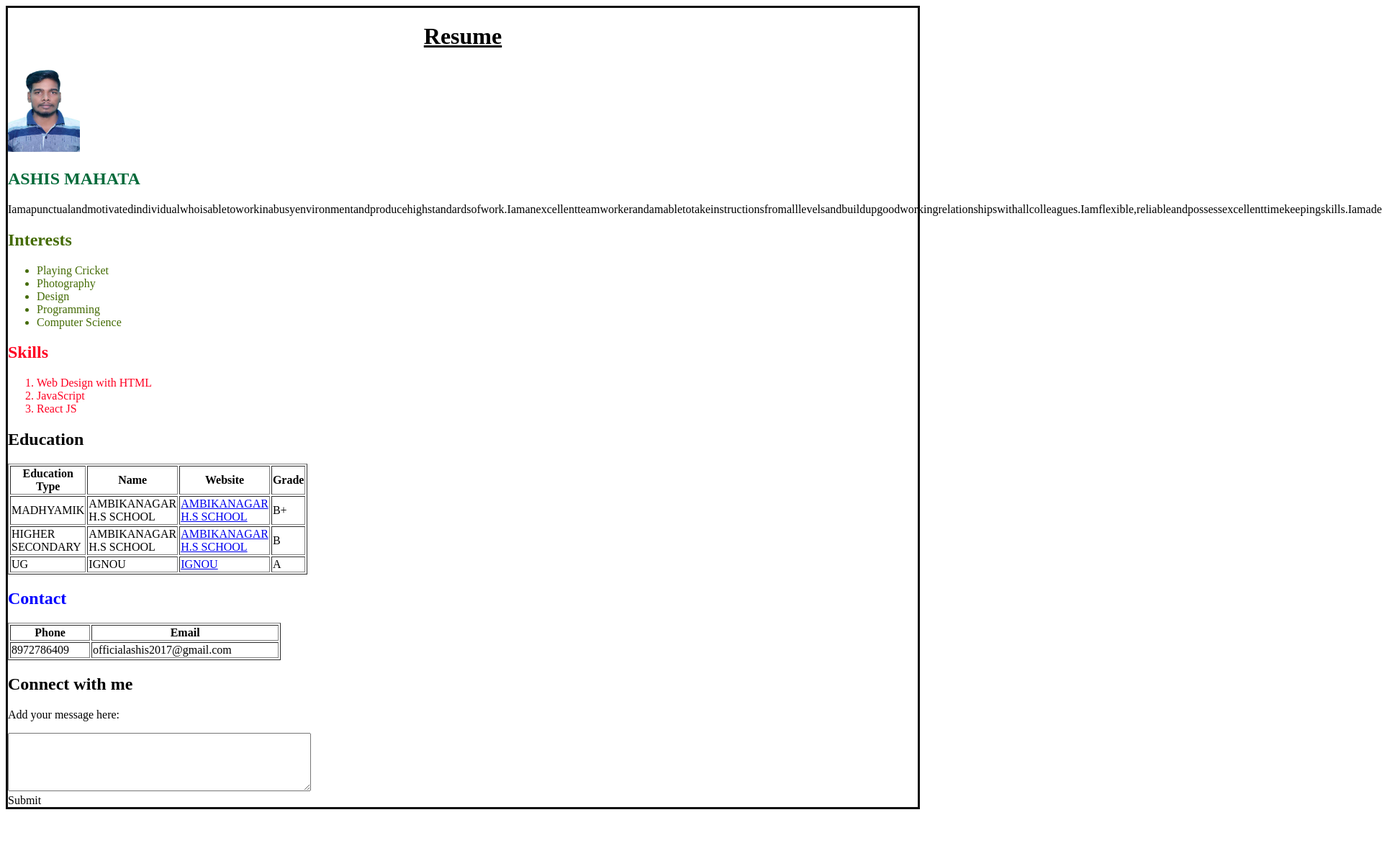
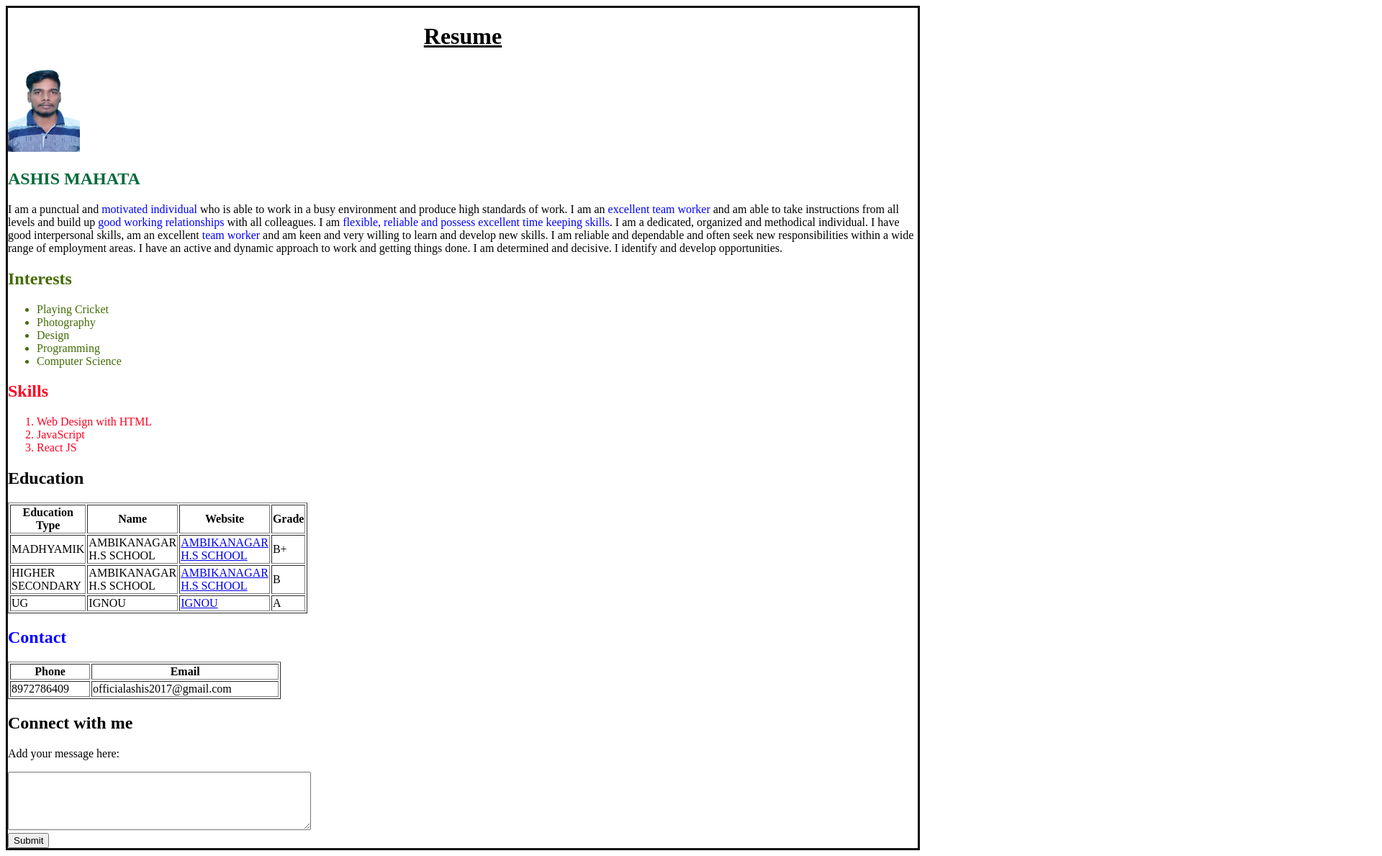
Before and after one commit to officialashis2017/resume2, a plain HTML site: page index.html in a window 1280 px wide. Shown: the top 1189 px of the page at 72% size, 1920 px wide, since content can reach past the window. Before the commit the page ends 1132 px from the top, so only its background shows below. Drawn offline with Linux system fonts and the light colour scheme.

Commit message:
Update index.html

```diff
--- a/index.html
+++ b/index.html
@@ -15,7 +15,20 @@
 </table>
 <!-- Enter your name-->
 <h2  style="color:rgb(3, 106, 58)">ASHIS MAHATA</h2>
-<p> Iamapunctualand<spanstyle="color:blue">motivatedindividual</span>whoisabletoworkinabusyenvironmentandproducehighstandardsofwork.Iaman<spanstyle="color:blue">excellentteamworker</span>andamabletotakeinstructionsfromalllevelsandbuildup<spanstyle="color:blue">goodworkingrelationships</span>withallcolleagues.Iam<spanstyle="color:blue">flexible,reliableandpossessexcellenttimekeepingskills</span>.Iamadedicated,organizedandmethodicalindividual.Ihavegoodinterpersonalskills,amanexcellent<spanstyle="color:blue">teamworker</span>andamkeenandverywillingtolearnanddevelopnewskills.Iamreliableanddependableandoftenseeknewresponsibilitieswithinawiderangeofemploymentareas.Ihaveanactiveanddynamicapproachtoworkandgettingthingsdone.Iamdeterminedanddecisive.Iidentifyanddevelopopportunities.</p>
+<p>I am a punctual and <span style="color:blue">motivated individual
+</span>who is able to work in a busy environment and produce high standards
+of work. I am an <span style="color:blue">excellent team worker</span> and
+am able to take instructions from all levels and build up <span
+style="color:blue">good working relationships </span>with all colleagues. I
+am <span style="color:blue">flexible, reliable and possess excellent time
+keeping skills</span>. I am a dedicated, organized and methodical
+individual. I have good interpersonal skills, am an excellent <span
+style="color:blue">team worker </span>and am keen and very willing to learn
+and develop new skills. I am reliable and dependable and often seek new
+responsibilities within a wide range of employment areas. I have an active
+and dynamic approach to work and getting things done. I am determined and
+decisive. I identify and develop opportunities.
+ </p>
 
 <h2 style="color:rgb(68, 107, 5)">Interests</h2>
 <ul>
@@ -82,7 +95,8 @@
 <textarea name="Add your message here " rows="5" cols="50">
 </textarea>
 <br>
-<buttontype="button"onclick="alert('Thanksforyourmessage')">Submit</button>
+<button type="button" onclick="alert('Thanks for your
+message')">Submit</button>
 </body>
 </div>
 </html>
```
